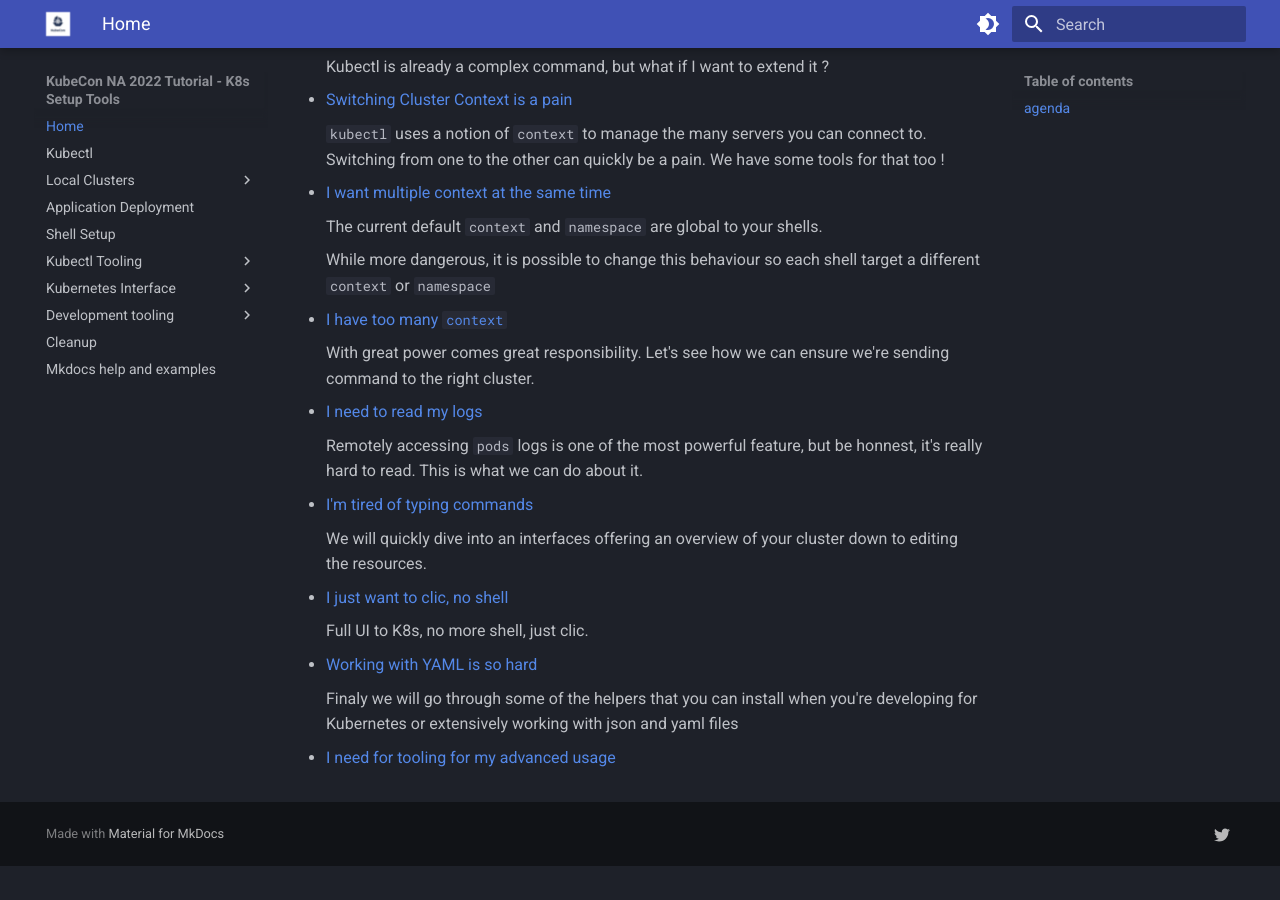
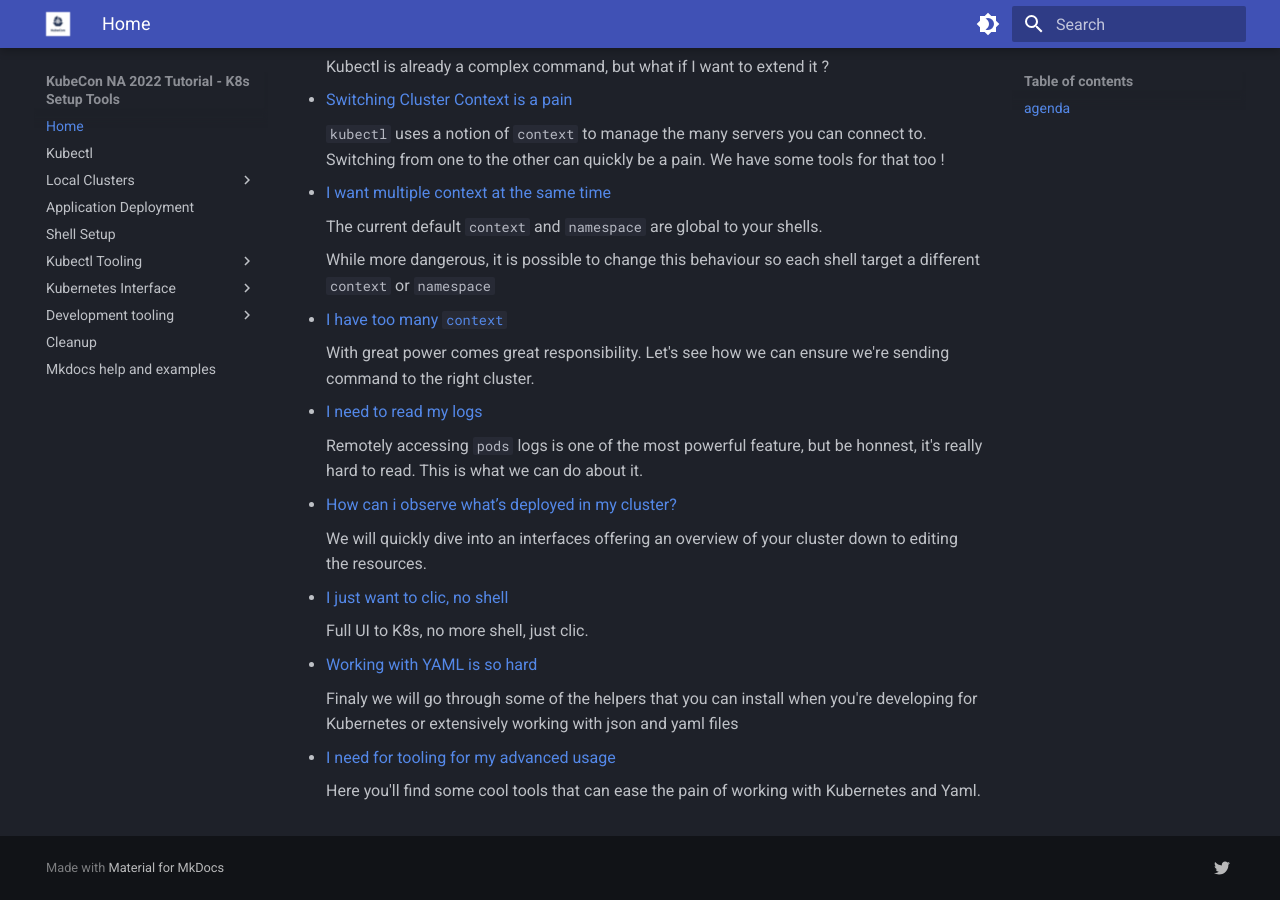
Before and after one commit to cloud-native-canada/k8s_setup_tools, an MkDocs documentation site: the page built from docs/index.md, in a window 1280 px wide and 900 px high, scrolled down 1587 px. Built offline with MkDocs 1.6.1 and Material for MkDocs 9.7.7, drawn with Linux system fonts in a browser that asks for light colours; before the commit the page ends 2453 px from its top, so only the background shows below that.

Commit message:
few minor edits

```diff
--- a/docs/index.md
+++ b/docs/index.md
@@ -91,7 +91,7 @@
 
     Remotely accessing `pods` logs is one of the most powerful feature, but be honnest, it's really hard to read. This is what we can do about it.
 
-- [I'm tired of typing commands](interfaces/k9s.md)
+- [How can i observe what’s deployed in my cluster?](interfaces/k9s.md)
 
     We will quickly dive into an interfaces offering an overview of your cluster down to editing the resources.
 
@@ -105,3 +105,5 @@
     or extensively working with json and yaml files
 
 - [I need for tooling for my advanced usage](dev_tooling/apps.md)
+
+    Here you'll find some cool tools that can ease the pain of working with Kubernetes and Yaml.
```
Also changed, not shown: other parts of docs/index.md (+1 -1 lines), docs/cloud_commands.md (+4 -0 lines), docs/kubectl_tooling/stern.md (+1 -1 lines).
